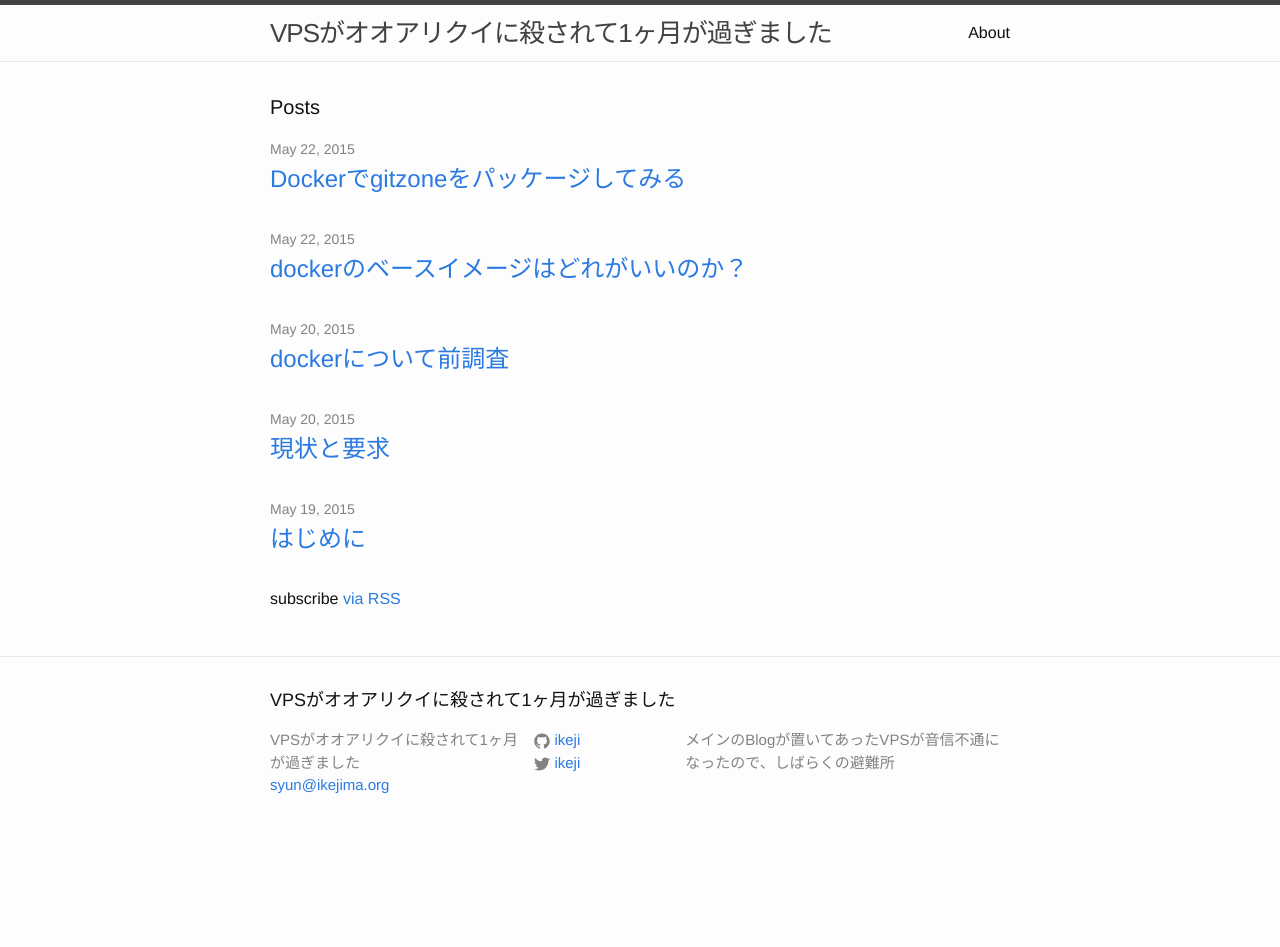
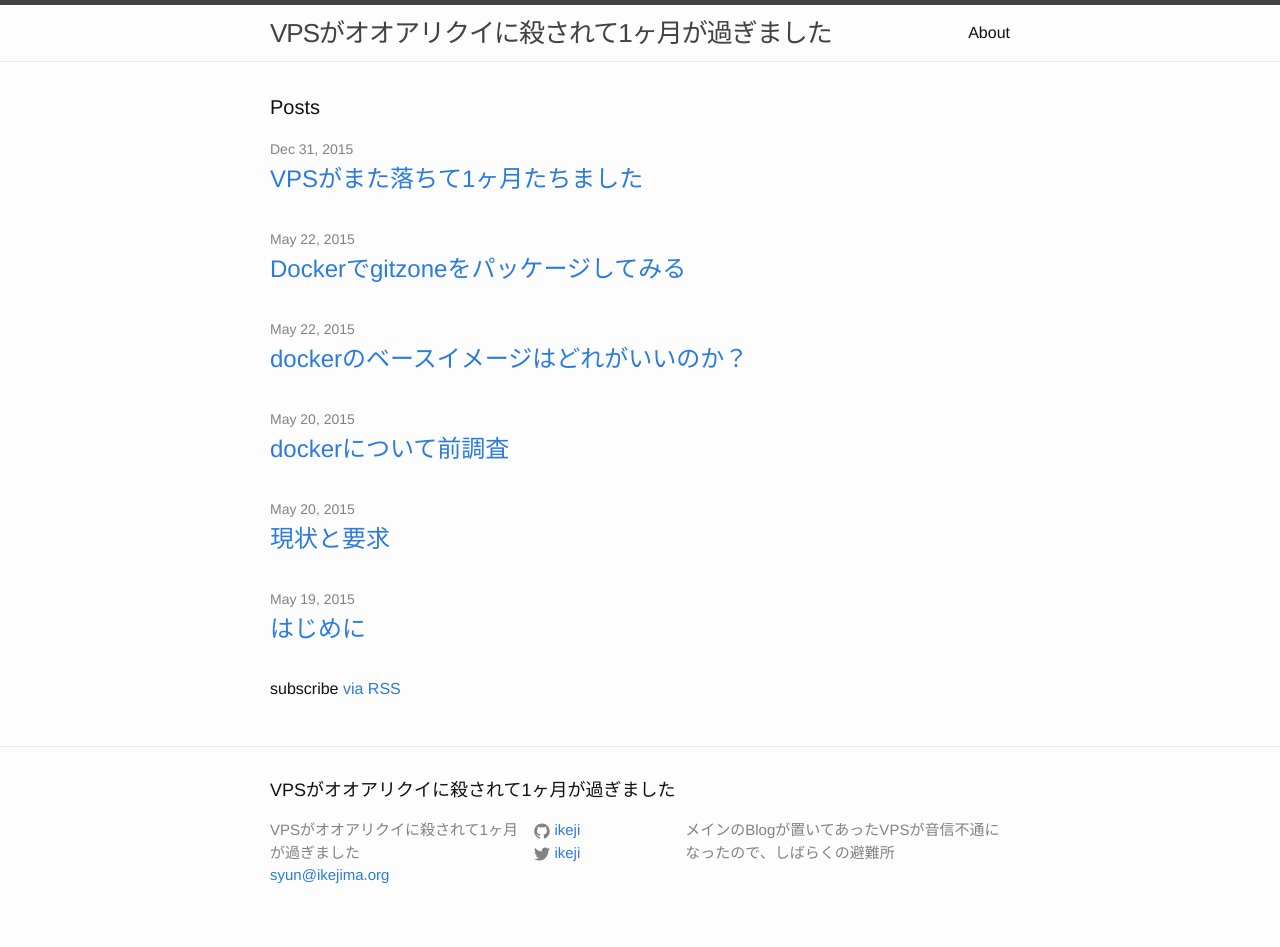
Before and after one commit to ikeji/ikeji.github.io, a Jekyll site: the page built from index.html, in a window 1280 px wide. Built offline with Jekyll 4.4.1, drawn with Linux system fonts in a browser that asks for light colours; before the commit the page ends 900 px from its top, so only the background shows below that.

Commit message:
add a post.

```diff
--- a/_posts/2015-05-22-docker-baseimage.markdown
+++ b/_posts/2015-05-22-docker-baseimage.markdown
@@ -2,7 +2,7 @@
 layout: post
 title: "dockerのベースイメージはどれがいいのか？"
 date: 2015-05-22 01:47:49 -0700
-categories: docker
+categories: Docker
 ---
 さて、dockerイメージを作りはじめたい訳だが、どのイメージを作るのがよいのだろうか？
 
--- a/_posts/2015-05-22-docker-gitzone.markdown
+++ b/_posts/2015-05-22-docker-gitzone.markdown
@@ -2,7 +2,7 @@
 layout: post
 title: "Dockerでgitzoneをパッケージしてみる"
 date: 2015-05-22 02:11:22 -0700
-categories: docker
+categories: Docker
 ---
 とりあえず、手始めに[gitzone][gitzone]をパッケージしてみる。
 
--- /dev/null
+++ b/_posts/2015-12-31-vps-down-returns.markdown
@@ -0,0 +1,12 @@
+---
+layout: post
+title: "VPSがまた落ちて1ヶ月たちました"
+date: 2015-12-31 06:25:24 -0800
+categories: VPS
+---
+5月にもアクセスできなくなっていたBlogだけど、また落ちた。
+監視サービスのアラートによると11月8日に一時落ちていて、その時はすぐに復帰したが、
+11月21日にアクセスできなくなってそのまま。
+
+チケットは切ったけど、どうなることやら。
+とりあえず、避難ブログで年を越そう。
```
